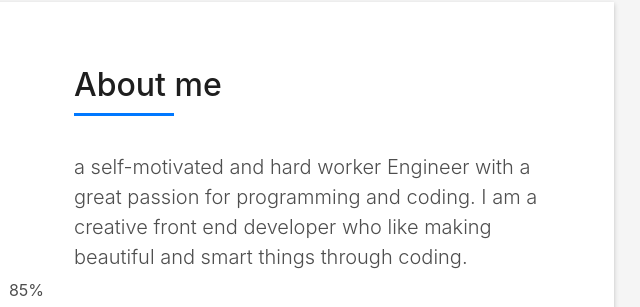
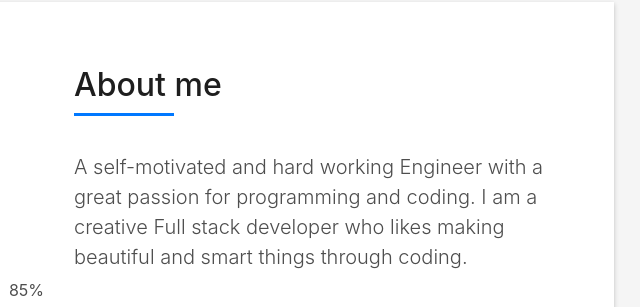
Before and after one commit to Abhijith-tee/PortFolio, a plain HTML site: page index.html in a window 1280 px wide. Shown: the part 862-1169 px from the top of the page, 581-1221 px from the left. Drawn offline with Linux system fonts and the light colour scheme; files whose address does not match are found by name.

Commit message:
updating about

```diff
--- a/index.html
+++ b/index.html
@@ -126,8 +126,8 @@
                     </h5>
                   </div>
                   <p class="lead">
-                    a self-motivated and hard worker Engineer with a great passion for programming and coding.
-                    I am a creative front end developer who like making beautiful and smart things through coding.
+                    A self-motivated and hard working Engineer with a great passion for programming and coding.
+                    I am a creative Full stack developer who likes making beautiful and smart things through coding.
                   </p>
                 </div>
               </div>
```
